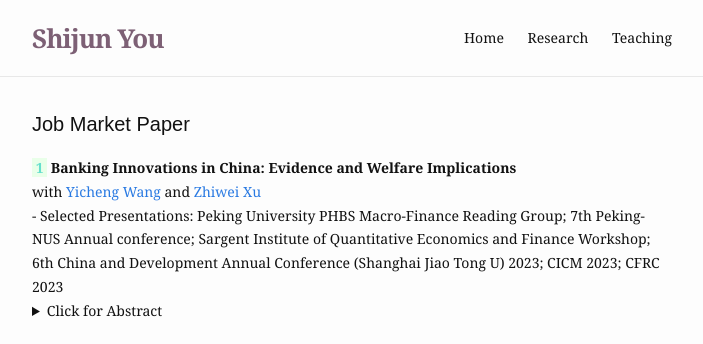
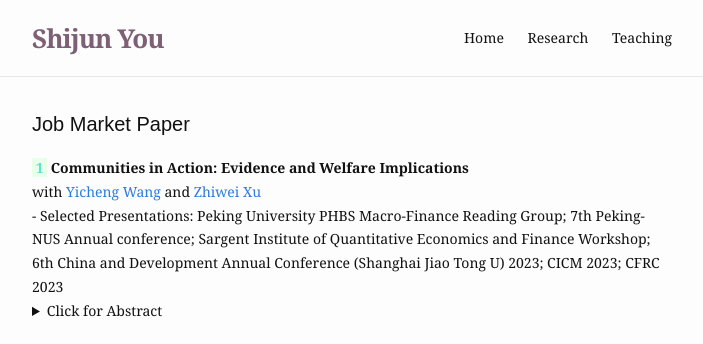
Before and after one commit to ShijunYou-Econ/homepage, a Jekyll site: the page built from research.md, in a window 1280 px wide. Shown: the top 344 px of the page, without its empty margins (288-991 px from the left). Built offline with Jekyll 4.4.1, drawn with Linux system fonts in a browser that asks for light colours.

Commit message:
Update research.md

```diff
--- a/research.md
+++ b/research.md
@@ -5,7 +5,7 @@ slug: /Research
 
 jmp:
   - title: Job Market Paper
-    description: <strong>Banking Innovations in China&#58; Evidence and Welfare Implications</strong>
+    description: <strong>Communities in Action&#58; Evidence and Welfare Implications</strong>
     authors: with <a href = "https://sites.google.com/site/wangyicheng1192/" target="_blank">Yicheng Wang</a> and <a href = "https://xuzhiwei09.wixsite.com/econ/research" target="_blank">Zhiwei Xu</a>
     numbering: 1
     coverage: Selected Presentations&#58; Peking University PHBS Macro-Finance Reading Group; 7th Peking-NUS Annual conference; Sargent Institute of Quantitative Economics and Finance Workshop; 6th China and Development Annual Conference (Shanghai Jiao Tong U) 2023; CICM 2023; CFRC 2023
```
